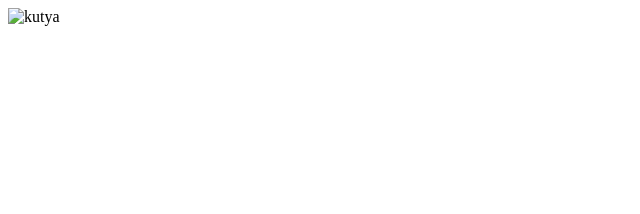
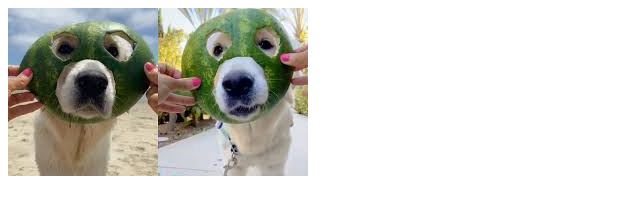
Before and after one commit to szaszgergo/shop, a plain HTML site: page index.html in a window 1280 px wide. Shown: the whole page, without its empty margins (0-640 px from the left). Drawn offline with Linux system fonts and the light colour scheme.

Commit message:
Update index.html

```diff
--- a/index.html
+++ b/index.html
@@ -4,7 +4,7 @@
  <title>alapok</title>
  </head>
  <body>
- <img src="pic_trulli.jpg" alt="kutya">
+ <img src="kutya.jfif" alt="kutya">
 
 
  </body>
```
